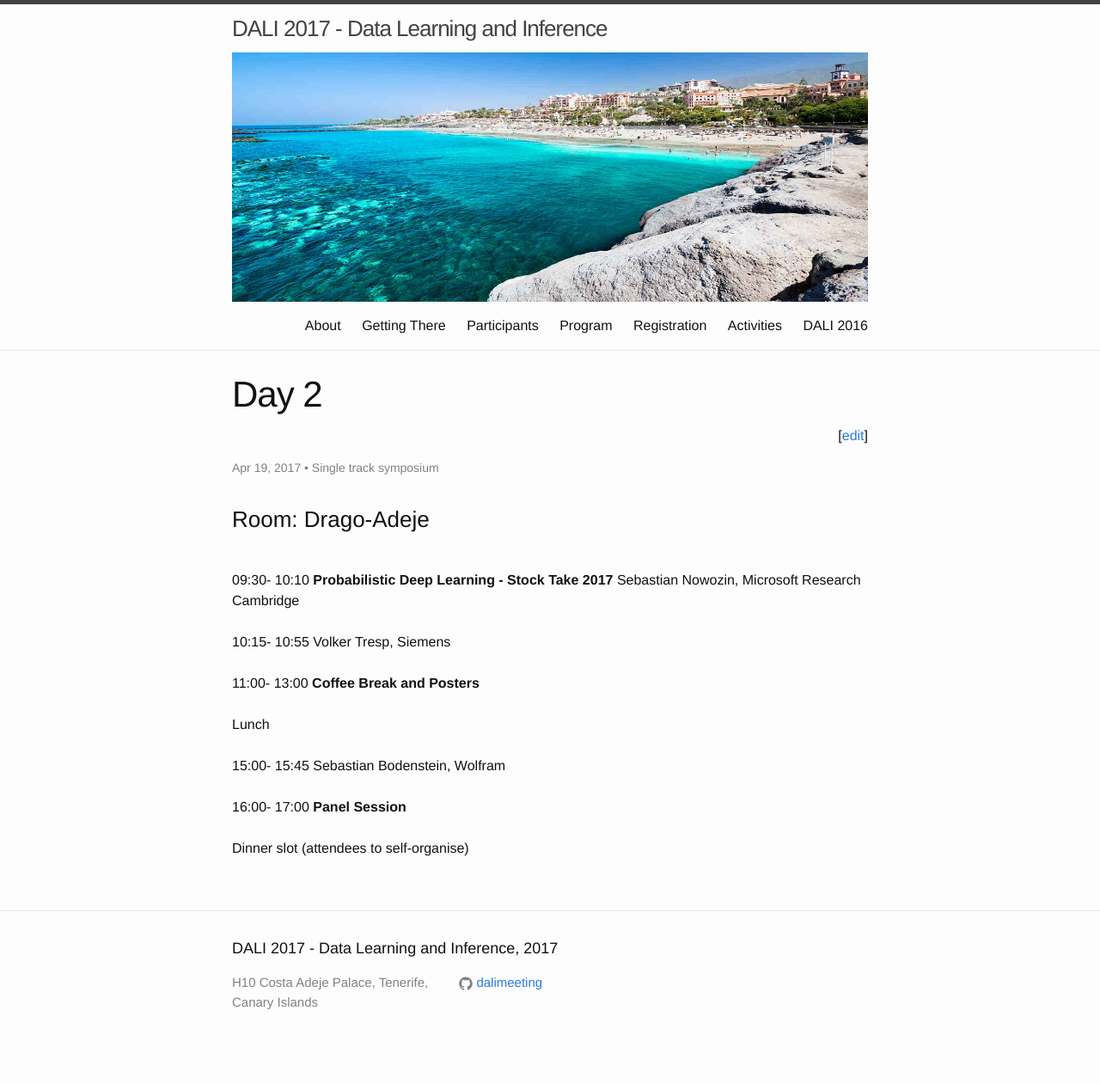
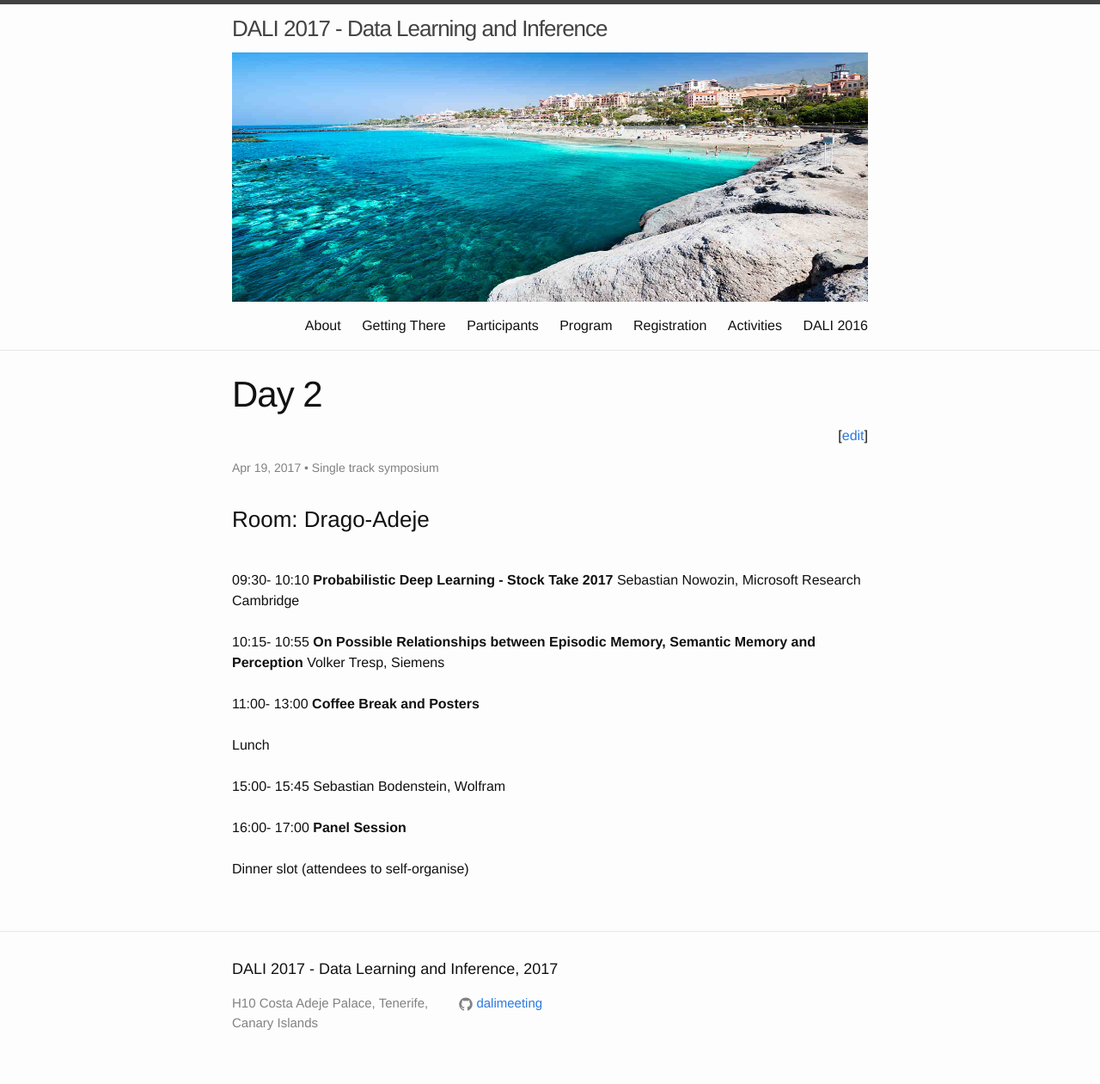
Before and after one commit to dalimeeting/dalimeeting.github.io, a Jekyll site: the page built from _posts/2017-04-19-day-2.md, in a window 1280 px wide. Shown: the whole page at 86% size. Built offline with Jekyll 4.4.1, drawn with Linux system fonts in a browser that asks for light colours; before the commit the page ends 1237 px from its top, so only the background shows below that.

Commit message:
Update 2017-04-19-day-2.md

```diff
--- a/_posts/2017-04-19-day-2.md
+++ b/_posts/2017-04-19-day-2.md
@@ -19,7 +19,7 @@ combining probabilistic models with deep learning, including a summary
 of open research questions."
   start: "09:30"
   end: "10:10"
-- title: ""
+- title: "On Possible Relationships between Episodic Memory, Semantic Memory and Perception"
   author:
   - family: Tresp
     given: Volker
```
